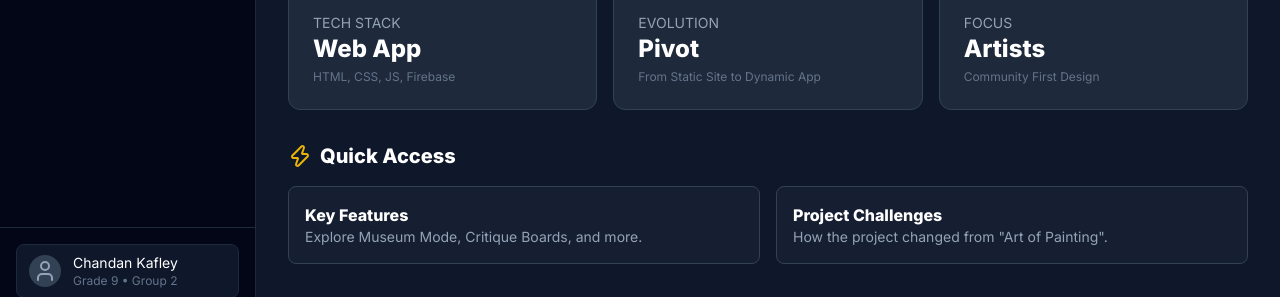
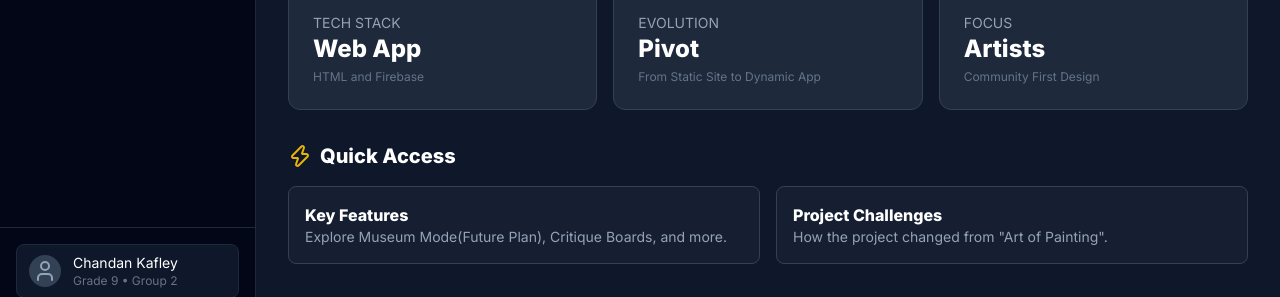
Before and after one commit to chandukafley2023-netizen/About-Muse, a plain HTML site: page index.html in a window 1280 px wide. Shown: the part 486-783 px from the top of the page. Drawn offline with nearby package versions, Linux system fonts and the light colour scheme.

Commit message:
Update index.html

```diff
--- a/index.html
+++ b/index.html
@@ -157,7 +157,7 @@
                         </div>
                         <h3 class="text-slate-400 text-sm font-medium uppercase">Tech Stack</h3>
                         <p class="text-2xl font-bold text-white">Web App</p>
-                        <p class="text-xs text-slate-500 mt-1">HTML, CSS, JS, Firebase</p>
+                        <p class="text-xs text-slate-500 mt-1">HTML and Firebase</p>
                     </div>
                     <div class="bg-slate-800 p-6 rounded-xl border border-slate-700 hover:border-amber-500/50 transition-colors">
                         <div class="w-10 h-10 bg-amber-500/10 rounded-lg flex items-center justify-center mb-4">
@@ -184,7 +184,7 @@
                 <div class="grid grid-cols-1 sm:grid-cols-2 gap-4">
                     <button onclick="showSection('features')" class="p-4 bg-slate-800/50 border border-slate-700 rounded-lg text-left hover:bg-slate-800 transition-colors group">
                         <h3 class="font-bold text-white group-hover:text-purple-400 transition-colors">Key Features</h3>
-                        <p class="text-sm text-slate-400">Explore Museum Mode, Critique Boards, and more.</p>
+                        <p class="text-sm text-slate-400">Explore Museum Mode(Future Plan), Critique Boards, and more.</p>
                     </button>
                     <button onclick="showSection('evolution')" class="p-4 bg-slate-800/50 border border-slate-700 rounded-lg text-left hover:bg-slate-800 transition-colors group">
                         <h3 class="font-bold text-white group-hover:text-amber-400 transition-colors">Project Challenges</h3>
@@ -380,7 +380,7 @@
                             <i data-lucide="image" size="48" class="text-slate-500 group-hover:text-purple-400 transition-colors relative z-10"></i>
                         </div>
                         <div class="p-6">
-                            <h3 class="text-xl font-bold text-white mb-2">Museum Mode</h3>
+                            <h3 class="text-xl font-bold text-white mb-2">Museum Mode(Future Plan)</h3>
                             <p class="text-slate-400 text-sm mb-4">A full-screen viewing experience that hides UI buttons and captions to focus 100% on the artwork.</p>
                             <div class="flex flex-wrap gap-2">
                                 <span class="text-xs bg-slate-900 px-2 py-1 rounded text-slate-500">Full Screen</span>
```
